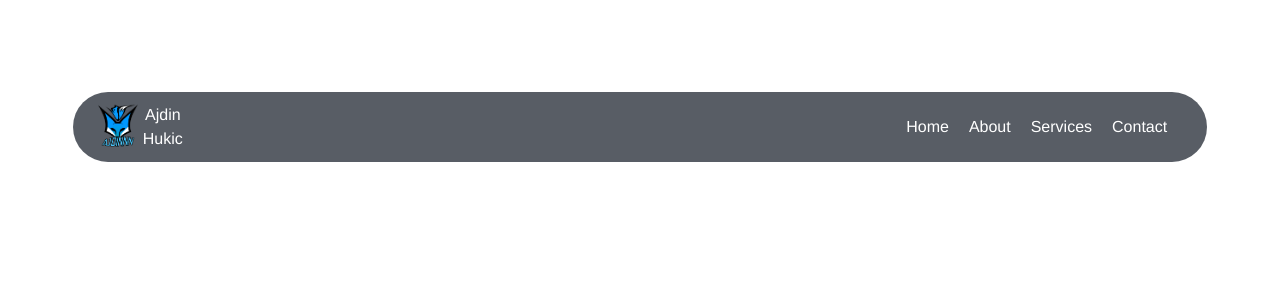
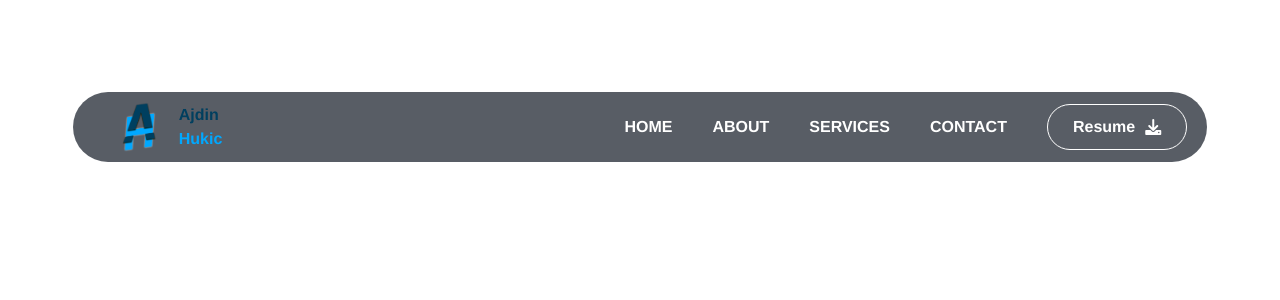
Before and after one commit to AjdiNNN/biography, a Vue app: page / in a window 1280 px wide. Shown: the top 300 px of the page. Built offline with nearby package versions, Linux system fonts and the light colour scheme.

Commit message:
Updated navbar

```diff
--- a/src/App.vue
+++ b/src/App.vue
@@ -1,4 +1,5 @@
 <template>
+  <link rel="stylesheet" href="https://cdnjs.cloudflare.com/ajax/libs/font-awesome/6.0.0-beta3/css/all.min.css">
   <Navigation />
 </template>
 
@@ -14,9 +15,11 @@ export default {
 </script>
 
 <style>
+@import url('https://fonts.googleapis.com/css2?family=Poppins:wght@600;900&display=swap');
 body {
   display: block;
   margin: 0 auto;
+  font-family: 'Poppins', sans-serif;
 }
 #app {
   font-family: Avenir, Helvetica, Arial, sans-serif;
--- a/src/components/Navigation.vue
+++ b/src/components/Navigation.vue
@@ -3,16 +3,17 @@
 	  <div class="left">
 		<div class="logo"></div>
 		<div class="name">
-		  <div class="first-name">Ajdin</div>
-		  <div class="last-name">Hukic</div>
+		  <div class="first-name" style='color: #003f5f'>Ajdin</div>
+		  <div class="last-name"  style='color: #00a8ff;'>Hukic</div>
 		</div>
 	  </div>
 	  <div class="right">
 		<div class="links" :class="{ 'active': isMenuOpen }">
-		  <a href="#">Home</a>
-		  <a href="#">About</a>
-		  <a href="#">Services</a>
-		  <a href="#">Contact</a>
+		  <a href="#">HOME</a>
+		  <a href="#">ABOUT</a>
+		  <a href="#">SERVICES</a>
+		  <a href="#">CONTACT</a>
+		  <a href="#" class="resume">Resume<i class="fas fa-download"></i></a>
 		</div>
 		<div class="hamburger-menu" @click="toggleMenu">
 		  <div class="bar"></div>
@@ -39,6 +40,16 @@ methods: {
 </script>
 
 <style scoped>
+.resume{
+	border: 1px solid #fff;
+    border-radius: 50px;
+    padding: 10px 25px; /* Adjust the padding as needed */
+    box-sizing: border-box; /* This ensures padding doesn't affect the element's size */
+	margin: 0 auto !important;
+}
+.resume i {
+  margin-left: 10px; /* Add margin between "Resume" and the download icon */
+}
 .navbar {
 	display: flex;
 	justify-content: space-between;
@@ -53,6 +64,7 @@ methods: {
 .left {
 	display: flex;
 	align-items: center;
+	margin-left: 2%;
 }
 
 .logo {
@@ -66,6 +78,9 @@ align-items: center;
 	display: flex;
 	flex-direction: column;
 	font-size: 16px;
+	font-weight: 900;
+	text-align: left;
+	margin-left: 15%;
 }
 
 .right {
@@ -80,6 +95,19 @@ margin: 0;
     padding: 0;
     transition: transform 0.3s ease-in-out;
     transform: translateX(0);
+    align-items: center; /* Vertically center the links */
+}
+
+.links a {
+    font-weight: 600;
+    display: flex; /* Allow vertical centering */
+    align-items: center; /* Vertically center the text */
+}
+.links a:hover{
+	color: #00a8ff;
+}
+.links a:hover{
+	border-color: #00a8ff;
 }
 
 .links.active {
@@ -89,7 +117,7 @@ transform: translateX(0%);
 .links a {
 	color: white;
 	text-decoration: none;
-margin-right: 20px;
+	margin-right: 40px;
 	font-size: 16px;
 }
 
```
Also changed, not shown: src/assets/logo.webp. Lines whose indentation alone changed are shown as unchanged.
